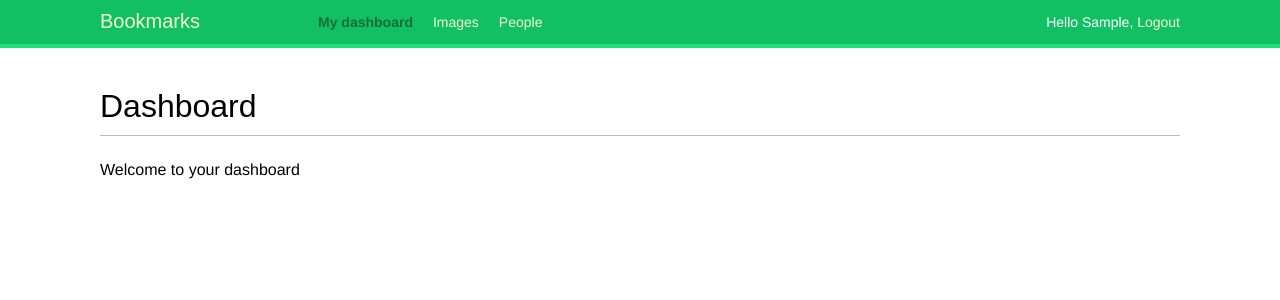
After one commit to solidguy7/Bookmarks, a Django app: page /account/ in a window 1280 px wide. The commit adds this page. Shown: the top 300 px of the page. Run offline with Django 4.2, Linux system fonts and the light colour scheme; the visitor is signed in with stand-in values (Sample User, id 1); some web fonts are replaced.

Commit message:
Add auth

```diff
--- /dev/null
+++ b/bookmarks/account/templates/account/dashboard.html
@@ -0,0 +1,8 @@
+{% extends 'base.html' %}
+
+{% block title %}Dashboard{% endblock %}
+
+{% block content %}
+    <h1>Dashboard</h1>
+    <p>Welcome to your dashboard</p>
+{% endblock %}
--- a/bookmarks/account/templates/base.html
+++ b/bookmarks/account/templates/base.html
@@ -7,7 +7,30 @@
     <link href="{% static 'css/base.css' %}" rel="stylesheet">
 </head>
 <body>
-    <div id="header"><span class="logo">Bookmarks</span></div>
+    <div id="header">
+        <span class="logo">Bookmarks</span>
+        {% if request.user.is_authenticated %}
+            <ul class="menu">
+                <li {% if section == "dashboard" %}class="selected"{% endif %}>
+                    <a href="{% url "dashboard" %}">My dashboard</a>
+                </li>
+                <li {% if section == "images" %}class="selected"{% endif %}>
+                    <a href="#">Images</a>
+                </li>
+                <li {% if section == "people" %}class="selected"{% endif %}>
+                    <a href="#">People</a>
+                </li>
+            </ul>
+        {% endif %}
+        <span class="user">
+            {% if request.user.is_authenticated %}
+                Hello {{ request.user.first_name|default:request.user.username }},
+                <a href="{% url "logout" %}">Logout</a>
+            {% else %}
+                <a href="{% url "login" %}">Log-in</a>
+            {% endif %}
+        </span>
+    </div>
     <div id="content">{% block content %}{% endblock %}</div>
 </body>
 </html>
--- a/bookmarks/account/urls.py
+++ b/bookmarks/account/urls.py
@@ -1,6 +1,10 @@
 from django.urls import path
+from django.contrib.auth import views as auth_views
 from . import views
 
 urlpatterns = [
-    path('login/', views.user_login, name='login')
+    # path('login/', views.user_login, name='login')
+    path('login/', auth_views.LoginView.as_view(), name='login'),
+    path('logout/', auth_views.LogoutView.as_view(), name='logout'),
+    path('', views.dashboard, name='dashboard')
 ]
--- a/bookmarks/account/views.py
+++ b/bookmarks/account/views.py
@@ -1,6 +1,7 @@
 from django.shortcuts import render
 from django.http import HttpResponse
 from django.contrib.auth import login, authenticate
+from django.contrib.auth.decorators import login_required
 from .forms import LoginForm
 
 
@@ -21,3 +22,8 @@ def user_login(request):
     else:
         form = LoginForm()
     return render(request, 'account/login.html', {'form': form})
+
+
+@login_required
+def dashboard(request):
+    return render(request, 'account/dashboard.html', {'section': 'dashboard'})
--- a/bookmarks/bookmarks/settings.py
+++ b/bookmarks/bookmarks/settings.py
@@ -16,6 +16,9 @@ DEBUG = True
 
 ALLOWED_HOSTS = []
 
+LOGIN_REDIRECT_URL = 'dashboard'
+LOGIN_URL = 'login'
+LOGOUT_URL = 'logout'
 
 # Application definition
 
```
Also changed, not shown: bookmarks/account/templates/registration/logged_out.html (added, +11 -0 lines), bookmarks/account/templates/registration/login.html (added, +23 -0 lines).
